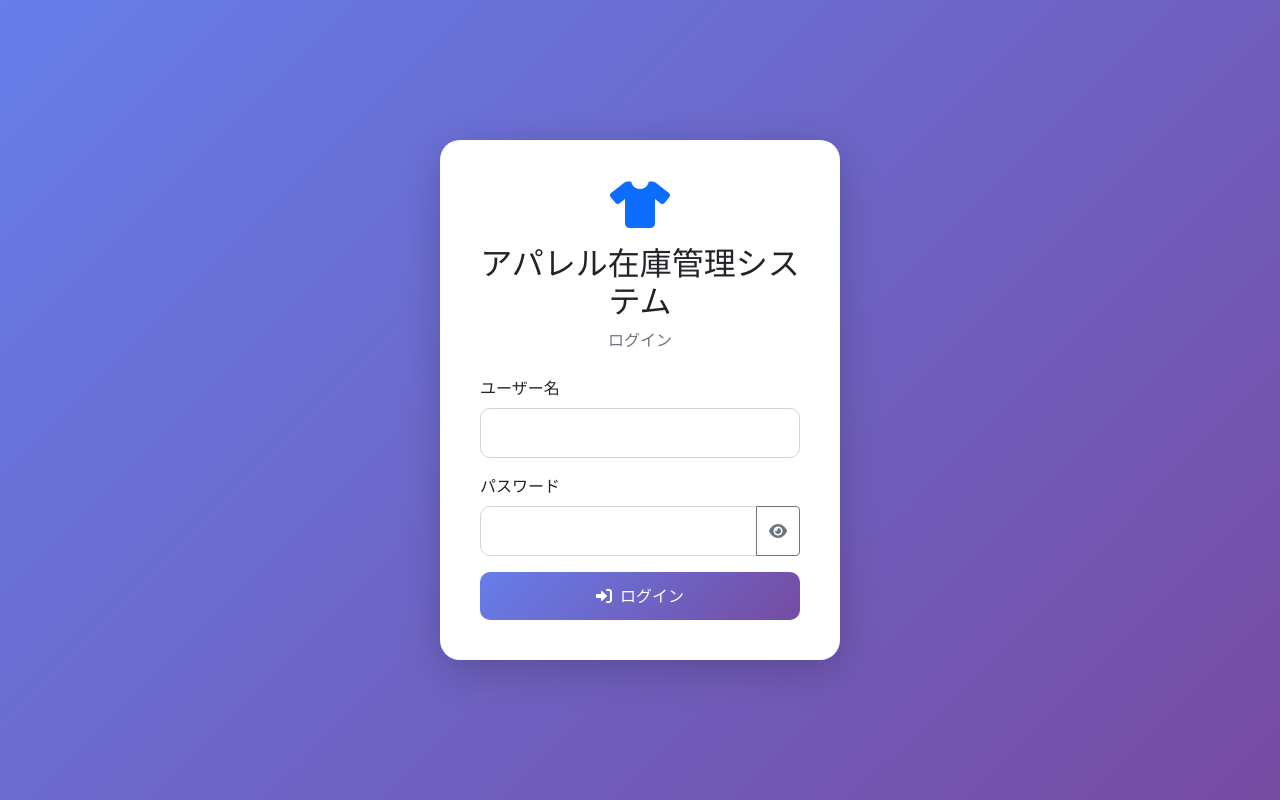
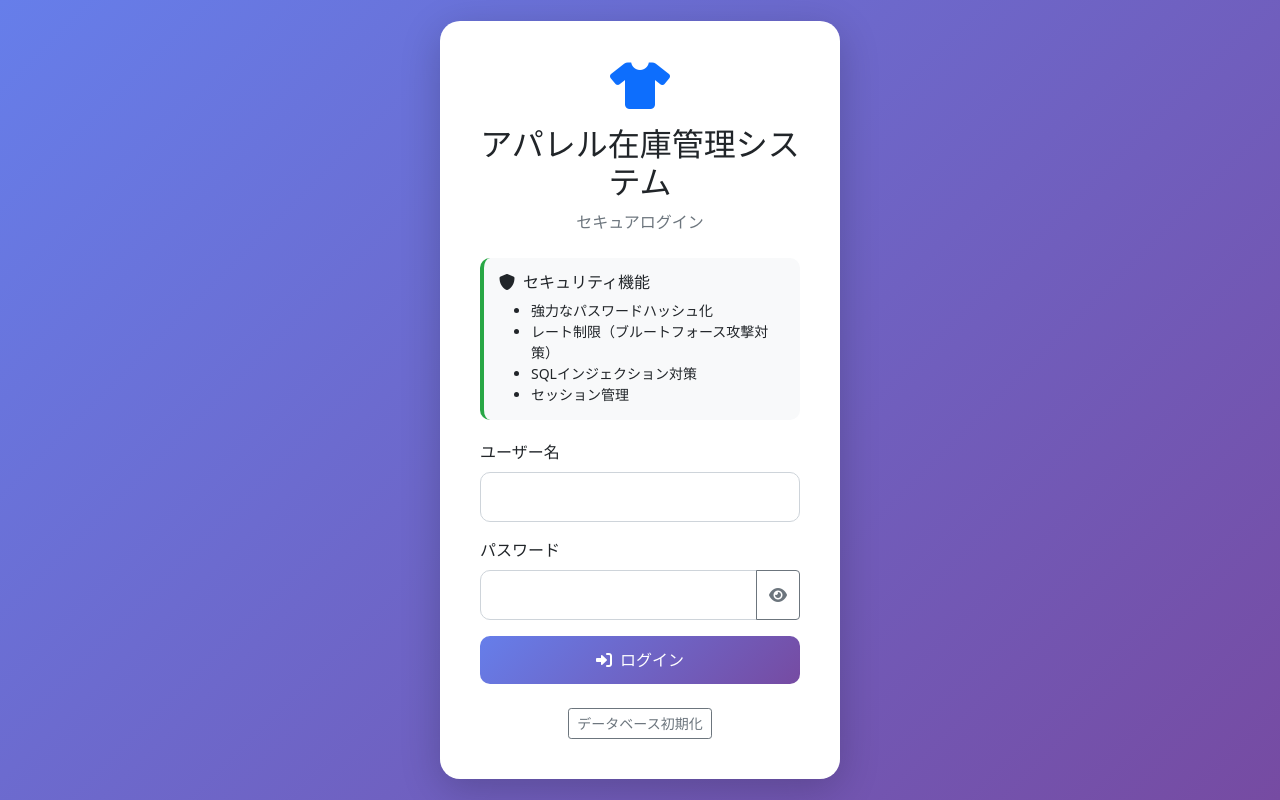
Before and after one commit to Ryota090/APP, a Flask app: page /login in a window 1280 px wide. Run offline with Flask 3, Linux system fonts and the light colour scheme.

Commit message:
ログイン画面のセキュリティ機能説明とデータベース初期化ボタンを復元

```diff
--- a/templates/login.html
+++ b/templates/login.html
@@ -21,6 +21,13 @@
             box-shadow: 0 10px 40px rgba(0,0,0,0.2);
             max-width: 400px;
             width: 100%;
+        }
+        .security-info {
+            background: #f8f9fa;
+            border-radius: 10px;
+            padding: 15px;
+            margin-bottom: 20px;
+            border-left: 4px solid #28a745;
         }
         .btn-primary {
             background: linear-gradient(135deg, #667eea 0%, #764ba2 100%);
@@ -46,7 +53,17 @@
         <div class="text-center mb-4">
             <i class="fas fa-tshirt fa-3x text-primary mb-3"></i>
             <h2>アパレル在庫管理システム</h2>
-            <p class="text-muted">ログイン</p>
+            <p class="text-muted">セキュアログイン</p>
+        </div>
+
+        <div class="security-info">
+            <h6><i class="fas fa-shield-alt me-2"></i>セキュリティ機能</h6>
+            <ul class="mb-0 small">
+                <li>強力なパスワードハッシュ化</li>
+                <li>レート制限（ブルートフォース攻撃対策）</li>
+                <li>SQLインジェクション対策</li>
+                <li>セッション管理</li>
+            </ul>
         </div>
 
         <div id="alertContainer"></div>
@@ -69,6 +86,12 @@
                 <i class="fas fa-sign-in-alt me-2"></i>ログイン
             </button>
         </form>
+
+        <div class="mt-3 text-center">
+            <button type="button" class="btn btn-outline-secondary btn-sm mt-2" onclick="initDatabase()">
+                データベース初期化
+            </button>
+        </div>
     </div>
 
     <script src="https://cdn.jsdelivr.net/npm/bootstrap@5.1.3/dist/js/bootstrap.bundle.min.js"></script>
@@ -88,6 +111,17 @@
                 eyeIcon.classList.add('fa-eye');
             }
         });
+
+        // パスワードフィールドにフォーカスした時の処理
+        document.getElementById('password').addEventListener('focus', function() {
+            console.log('パスワードフィールドにフォーカスしました');
+        });
+
+        // パスワードフィールドの値が変更された時の処理
+        document.getElementById('password').addEventListener('input', function() {
+            console.log('パスワード入力中:', this.value);
+        });
+
 
         document.getElementById('loginForm').addEventListener('submit', async function(e) {
             e.preventDefault();
@@ -128,6 +162,27 @@
                 </div>
             `;
         }
+
+        async function initDatabase() {
+            try {
+                const response = await fetch('/api/init-db', {
+                    method: 'POST',
+                    headers: {
+                        'Content-Type': 'application/json',
+                    }
+                });
+
+                const data = await response.json();
+
+                if (data.success) {
+                    showAlert('success', 'データベースが初期化されました。ログインを試してください。');
+                } else {
+                    showAlert('danger', data.message);
+                }
+            } catch (error) {
+                showAlert('danger', 'データベース初期化エラーが発生しました');
+            }
+        }
     </script>
 </body>
 </html>
```
